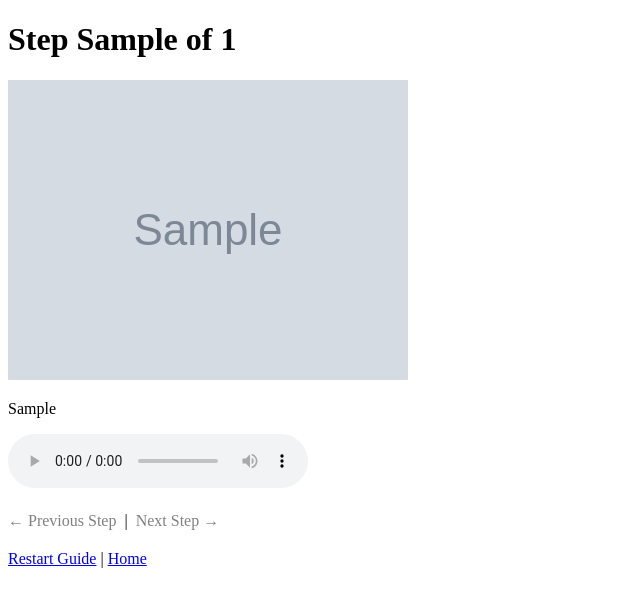
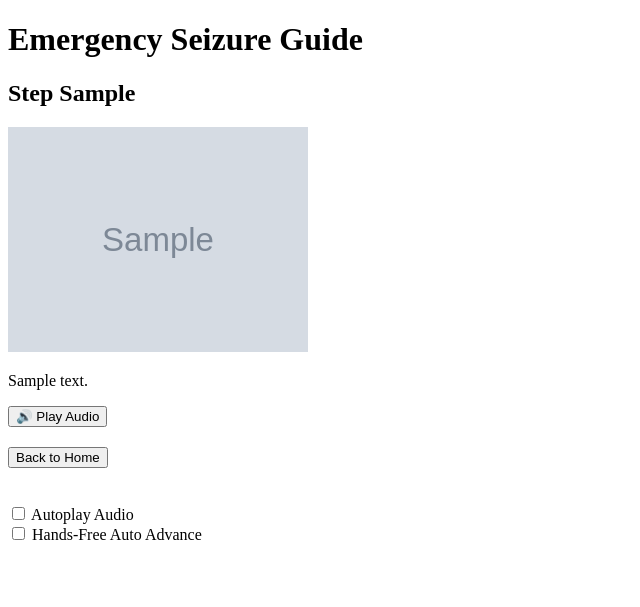
Before and after one commit to Decala/WEBDAP_Project, a Flask app: template templates/guide_step.html in a window 1280 px wide. Shown: the top 607 px of the page, without its empty margins (0-640 px from the left). Run offline with Flask 3, Linux system fonts and the light colour scheme; the template is opened without the code that fills it: most values are stand-ins (such as "Sample title", 1, 10 or a date in 2020); grey boxes marked "Sample" are stand-in pictures.

Commit message:
Add files via upload

```diff
--- a/templates/guide_step.html
+++ b/templates/guide_step.html
@@ -1,55 +1,55 @@
-<!DOCTYPE html>
+<!doctype html>
 <html lang="{{ lang }}">
 <head>
-    <meta charset="UTF-8" />
-    <meta name="viewport" content="width=device-width, initial-scale=1" />
-    <title>Seizure Emergency Guide - Step {{ current_step }} of {{ total_steps }}</title>
+  <meta charset="utf-8">
+  <title>Step {{ current_step }}</title>
 </head>
 <body>
-    <h1>Step {{ current_step }} of {{ total_steps }}</h1>
+  <h1>Emergency Seizure Guide</h1>
+  <h2>Step {{ current_step }}</h2>
 
-    <!-- Step Image -->
-    <img src="{{ url_for('static', filename='images/' + step.image) }}" alt="Step {{ current_step }} Image" style="max-width: 100%; height: auto;" />
+  <img src="{{ url_for('static', filename='images/' + step.image) }}" width="300"><br>
+  <p>{{ step.text[lang] }}</p>
 
-    <!-- Step Text in selected language -->
-    <p>{{ step.text.get(lang, step.text['en']) }}</p>
+  <audio id="audioPlayer" src="{{ url_for('static', filename='audio/' + audio_file) }}"
+         {% if autoplay == "true" %} autoplay {% endif %}></audio>
 
-    <!-- Audio playback -->
-    <audio id="stepAudio" controls preload="auto">
-        <source src="{{ url_for('static', filename='audio/' + audio_file) }}" type="audio/mpeg" />
-        Your browser does not support the audio element.
-    </audio>
+  <button onclick="document.getElementById('audioPlayer').play()">🔊 Play Audio</button>
 
-    <!-- Autoplay audio if autoplay param is true -->
-    <script>
-        const autoplay = "{{ autoplay|lower }}" === "true";
-        if (autoplay) {
-            const audio = document.getElementById('stepAudio');
-            audio.play().catch(e => console.log("Autoplay prevented:", e));
-        }
-    </script>
+  <div style="margin-top:20px;">
+    {% if current_step > 1 %}
+      <a href="{{ url_for('guide_step', step_num=current_step-1, lang=lang, autoplay=autoplay, handsfree=handsfree) }}">⬅️ Previous</a>
+    {% endif %}
+    {% if current_step < total_steps %}
+      <a id="nextStep" href="{{ url_for('guide_step', step_num=current_step+1, lang=lang, autoplay=autoplay, handsfree=handsfree) }}" style="margin-left:20px;">Next ➡️</a>
+    {% endif %}
 
-    <!-- Navigation buttons -->
-    <div style="margin-top: 20px;">
-        {% if prev_step %}
-            <a href="{{ url_for('guide_step', step_num=prev_step, lang=lang, autoplay=autoplay, handsfree=handsfree) }}">&#8592; Previous Step</a>
-        {% else %}
-            <span style="color: grey;">&#8592; Previous Step</span>
-        {% endif %}
+      <a href="{{ url_for('home') }}">
+      <button>Back to Home</button>
+      </a>
 
-        &nbsp;|&nbsp;
+  </div>
 
-        {% if next_step %}
-            <a href="{{ url_for('guide_step', step_num=next_step, lang=lang, autoplay=autoplay, handsfree=handsfree) }}">Next Step &#8594;</a>
-        {% else %}
-            <span style="color: grey;">Next Step &#8594;</span>
-        {% endif %}
-    </div>
+  <br><br>
+  <label><input type="checkbox" id="autoplayToggle" onchange="toggleSetting('autoplay')" {{ 'checked' if autoplay == 'true' else '' }}> Autoplay Audio</label>
+  <br>
+  <label><input type="checkbox" id="handsfreeToggle" onchange="toggleSetting('handsfree')" {{ 'checked' if handsfree == 'true' else '' }}> Hands-Free Auto Advance</label>
 
-    <!-- Link back to guide start or home -->
-    <div style="margin-top: 20px;">
-        <a href="{{ url_for('start_guide', lang=lang, autoplay=autoplay, handsfree=handsfree) }}">Restart Guide</a> |
-        <a href="{{ url_for('home') }}">Home</a>
-    </div>
+  <script>
+    function toggleSetting(param) {
+      const url = new URL(window.location.href);
+      const checkbox = document.getElementById(param + "Toggle");
+      url.searchParams.set(param, checkbox.checked);
+      window.location.href = url.toString();
+    }
+
+    // Hands-free autoplay: auto-advance when audio ends
+    const audio = document.getElementById("audioPlayer");
+    {% if handsfree == "true" and current_step < total_steps %}
+    audio.addEventListener("ended", () => {
+      document.getElementById("nextStep").click();
+    });
+    {% endif %}
+  </script>
 </body>
 </html>
```
